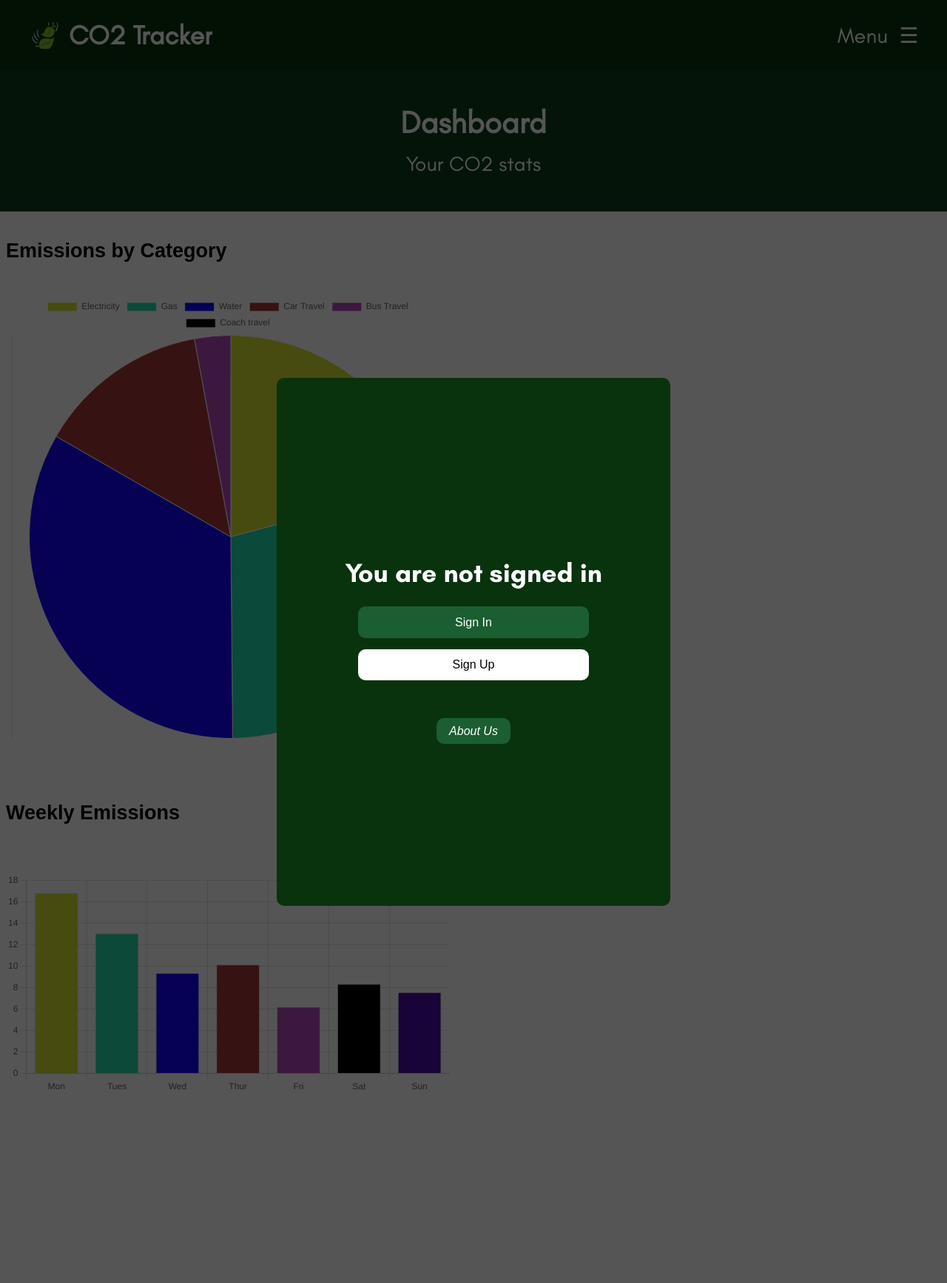
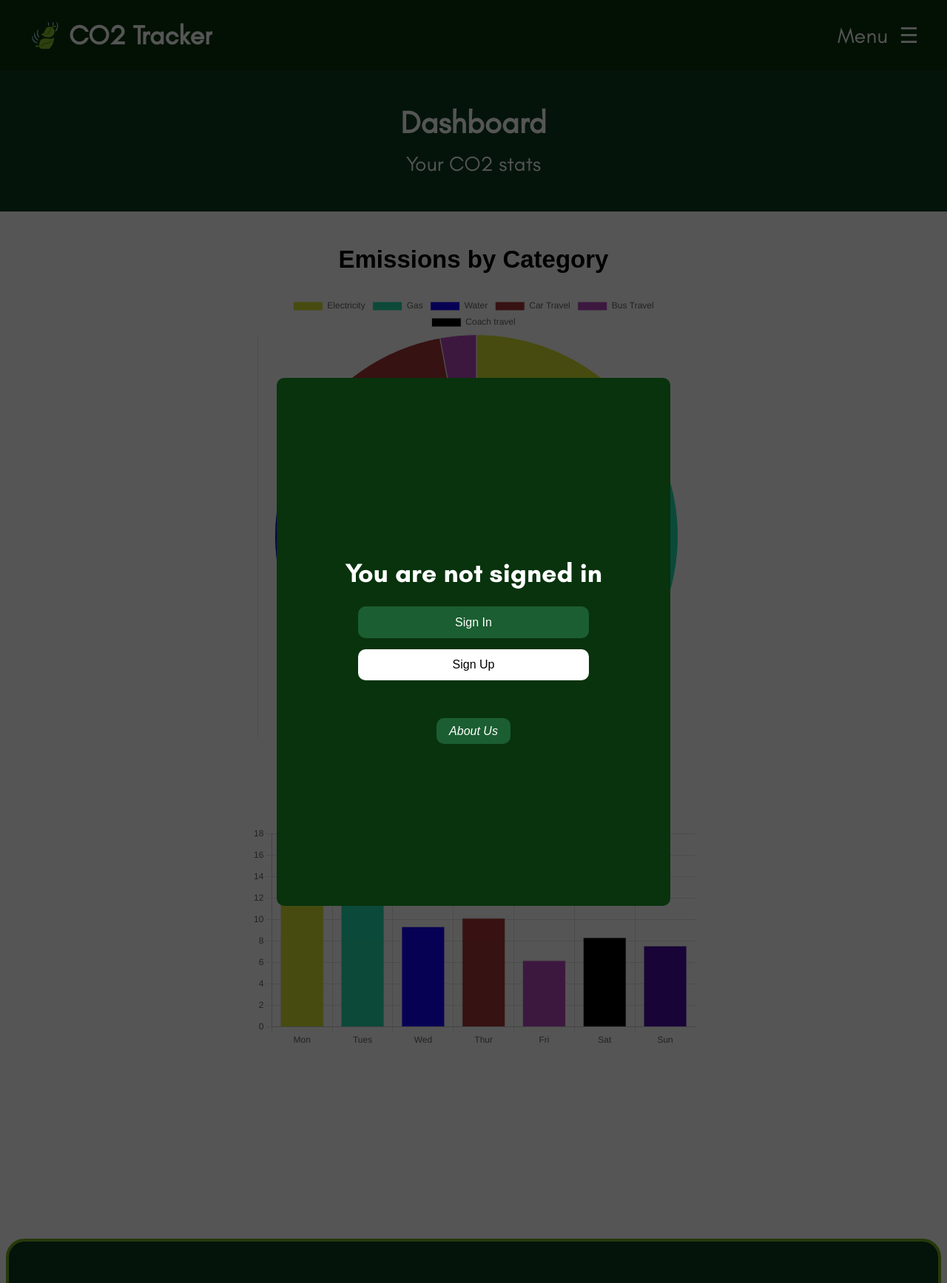
Before and after one commit to DohfoiledAgain/GroupProject_CarbonTracker_Group19, a PHP site: page / in a window 1280 px wide. Shown: the whole page at 74% size. Run offline with PHP 8.4, Linux system fonts and the light colour scheme; a map, chart or similar area stays blank; some libraries are stand-ins or nearby versions.

Commit message:
Reccomendation placeholder
worked on css of dashboard and added in co2 tips when you press the button.
not connected to database!!

```diff
--- a/Website/css/style.css
+++ b/Website/css/style.css
@@ -54,9 +54,25 @@ body {
 
 /* ---- dashboard ---- */
 .dashboard-container {
-    padding: 30px;
-    padding-top: 230px;
+    padding: 10px;
+    padding-top: 150px;
     font-size: 22px;
+    align-items: center;
+    text-align: center;
+    display: block;
+    margin: auto;
+    width: 50%;
+}
+
+/* ---- Reccomendations ----*/
+#Reccomendations {
+    align-items: center;
+    text-align: center;
+    padding: 60px;
+    font-size: 25px;
+    border-radius: 25px;
+    border: 4px solid #73AD21;
+    background-color: #0d3d1d;
 }
 
 /* ---- about us ---- */
@@ -243,6 +259,7 @@ table tr {
 }
 
 
+
 .account-input-form {
     width: 300px;
     height: 30px;
--- a/Website/index.php
+++ b/Website/index.php
@@ -10,11 +10,17 @@
         <p>Your CO2 stats</p>
     </div>
 
-    <br><br><br><br><br><br><br><br><br><br><h2>Emissions by Category</h2><br>
-    <div class="chartContainer" style="width: 600px; height: 600px;">
-        <!-- graphs display -->
+    <br><br><br>
+    <div class="dashboard-container"  style="width: 600px; height: 600px;">
+        <!-- graphs display pie chart -->
+        <h2>Emissions by Category</h2>
         <canvas id="chartCategories"></canvas>
-    <br><br><br><h2>Weekly Emissions</h2><br><br>
+        <br><h2>Weekly Emissions</h2>
+        <canvas id="barWeeklyEmissions"></canvas>
+    </div>
+
+    <div class="dashboard-container"  style="width: 600px; height: 600px;">
+        <!-- graphs display bar chart -->
         <canvas id="barWeeklyEmissions"></canvas>
     </div>
 
@@ -118,10 +124,27 @@
 
     </script>
 
+    <div id="Reccomendations">
+      <button onclick="RandomReccomendation()" style="font-size: 25px; background-color: alice; color: grey; border-radius: 25px;"> Reduction Reccomendation</button>
+      <br><br>
+      <p id="recbutt" style="color: #73AD21;">Press to get emission reduction tips</p>
+    </div>
+    <script>
+
+      function RandomReccomendation()
+      {
+        const reccs = ["Electricity Usage - Remember to turn off your lights when a room isn't in use!", "Gas Usage - Keep your doors and windows closed when the heating is on!", "Water Usage - Turn off the tap while you brush your teeth!", "Car Travel - Try to combine your errands into one single loop trip!", "Bus Travel - Walk or cycle for any trips that are under one mile!", "Coach/Train Travel - Try to book direct routes to avoid the unnecessary miles!"];
+        const random = Math.floor(Math.random() * reccs.length);
+        document.getElementById("recbutt").innerHTML = (random, reccs[random]);
+      }
+    </script>
 
     <?php
       include("components/loginprompt.php");
     ?>
     <script src="js/functions.js"></script>
+
+
+
 </body>
 </html>
```
